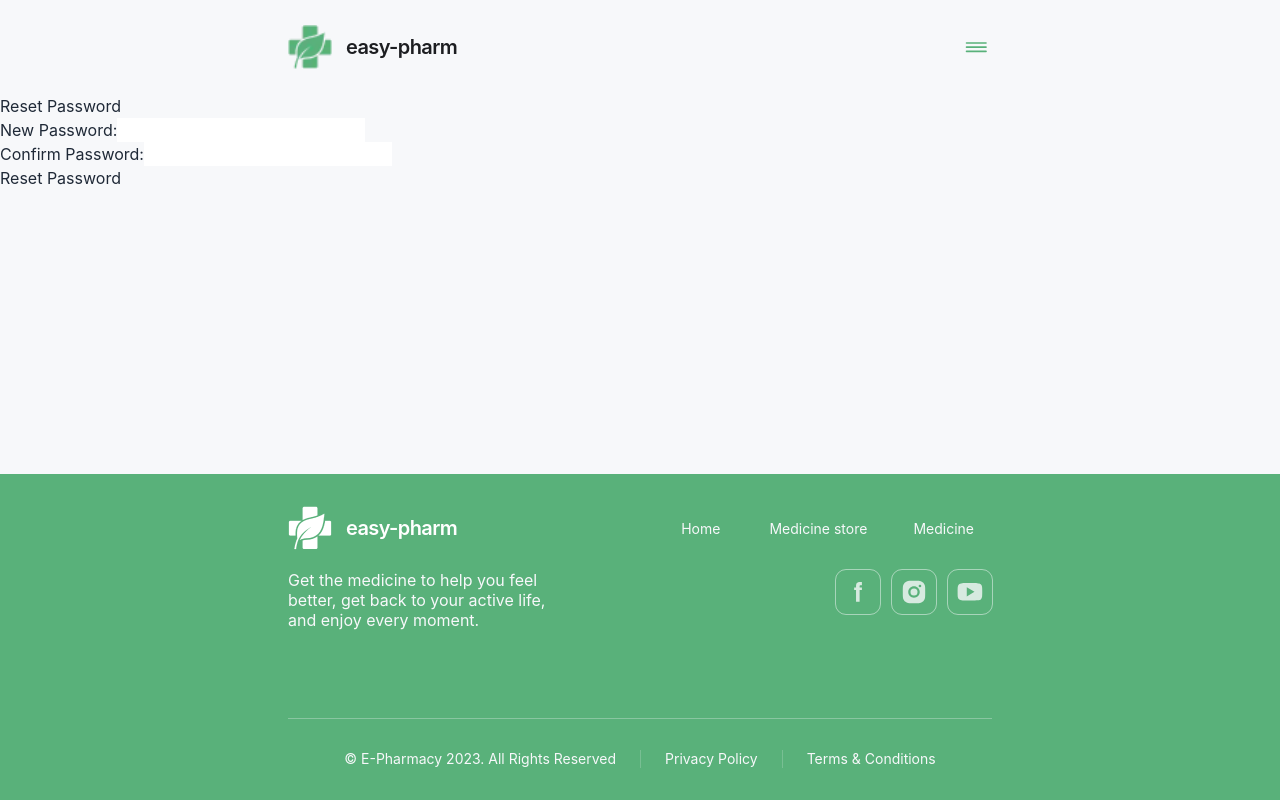
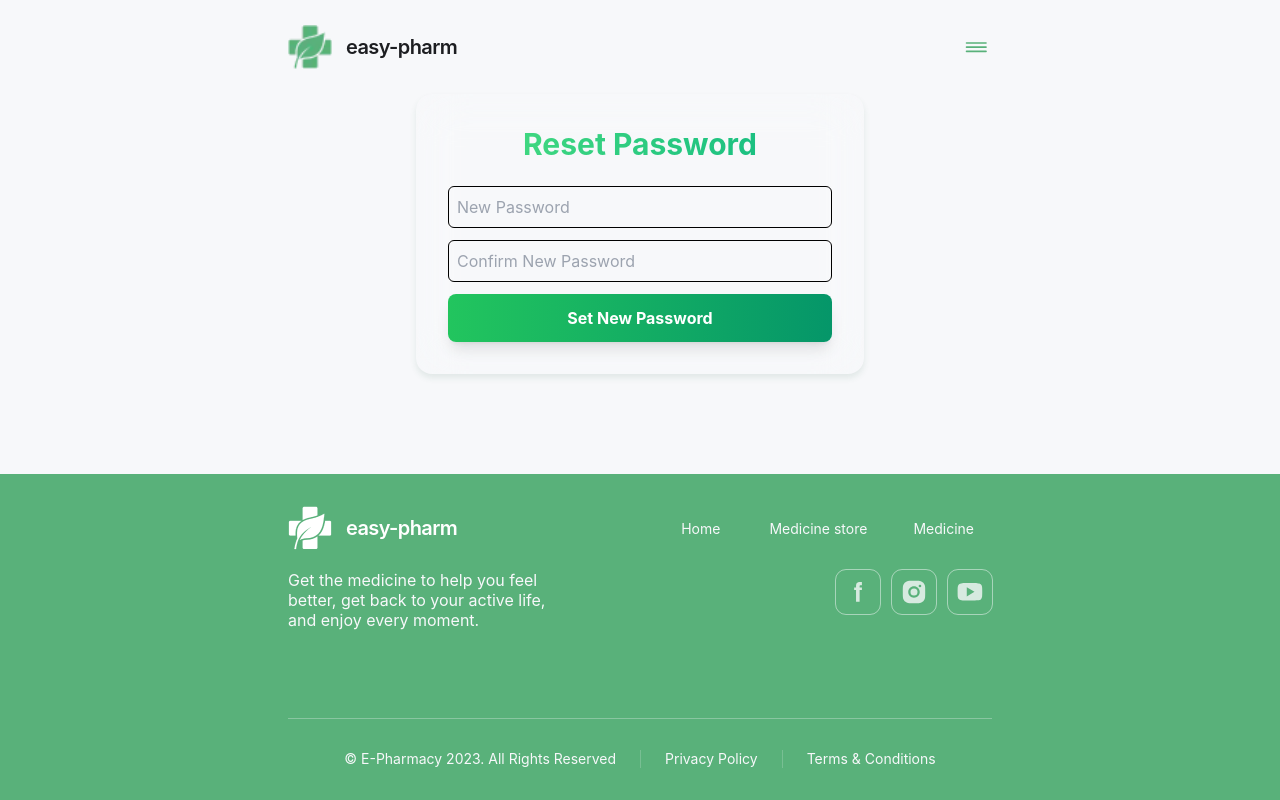
Before and after one commit to akash11-01/E-Pharma-frontend, a React (Vite) app: page /reset-password/1 in a window 1280 px wide. Built offline with nearby package versions, Linux system fonts and the light colour scheme.

Commit message:
forgot-password complete

```diff
--- a/src/pages/ForgotPasswordPage.tsx
+++ b/src/pages/ForgotPasswordPage.tsx
@@ -10,7 +10,7 @@ const ForgotPasswordPage = () => {
   const handleSubmit = async (e: React.FormEvent) => {
     e.preventDefault();
     try {
-      await instance.post("/users/forgot-password");
+      await instance.post("/users/forgot-password", { email });
     } catch (error) {
       console.log(error);
     }
--- a/src/pages/ResetPasswordPage.tsx
+++ b/src/pages/ResetPasswordPage.tsx
@@ -1,49 +1,96 @@
-import React, { useState } from "react";
-import { useNavigate } from "react-router-dom";
+import { useState } from "react";
+import { useNavigate, useParams } from "react-router-dom";
+import { toast } from "react-toastify";
+import { instance } from "../services";
 
-function ResetPasswordPage() {
-  //   const [email, setEmail] = useState("");
+const ResetPasswordPage = () => {
   const [password, setPassword] = useState("");
   const [confirmPassword, setConfirmPassword] = useState("");
+  const [isLoading, setIsLoading] = useState(false);
+  const [error, setError] = useState<string | null>(null);
+  const [message, setMessage] = useState<string | null>(null);
+
+  const { token } = useParams();
   const navigate = useNavigate();
 
-  const handleSubmit = (e: React.FormEvent) => {
+  const resetPassword = async (token: string, password: string) => {
+    try {
+      const response = await instance.post(`/users/reset-password/${token}`, {
+        password,
+      });
+      return response.data;
+    } catch (error: any) {
+      throw error.response?.data?.message || "Failed to reset password.";
+    }
+  };
+
+  const handleSubmit = async (e: React.FormEvent) => {
     e.preventDefault();
+
     if (password !== confirmPassword) {
-      alert("Passwords do not match");
+      toast.error("Passwords do not match");
       return;
     }
-    // Add logic to handle password reset
-    // console.log("Email:", email);
-    // console.log("Password:", password);
-    navigate("/login");
+
+    setIsLoading(true);
+    try {
+      const response = await resetPassword(token as string, password);
+      setMessage(response.message || "Password reset successful");
+      toast.success(
+        "Password reset successfully, redirecting to login page..."
+      );
+      setTimeout(() => {
+        navigate("/login");
+      }, 2000);
+    } catch (err: any) {
+      setError(err);
+      toast.error(err || "Error resetting password");
+    } finally {
+      setIsLoading(false);
+    }
   };
 
   return (
-    <div>
-      <h2>Reset Password</h2>
-      <form onSubmit={handleSubmit}>
-        <div>
-          <label>New Password:</label>
+    <div className="max-w-md w-full mx-auto border-black bg-opacity-50 backdrop-filter backdrop-blur-xl rounded-2xl shadow-xl overflow-hidden">
+      <div className="p-8">
+        <h2 className="text-3xl font-bold mb-6 text-center bg-gradient-to-r from-green-400 to-emerald-500 text-transparent bg-clip-text">
+          Reset Password
+        </h2>
+        {error && <p className="text-red-500 text-sm mb-4">{error}</p>}
+        {message && <p className="text-green-500 text-sm mb-4">{message}</p>}
+
+        <form onSubmit={handleSubmit}>
           <input
             type="password"
+            placeholder="New Password"
             value={password}
+            className="border p-2 border-black w-full bg-transparent rounded-md mb-3"
             onChange={(e) => setPassword(e.target.value)}
             required
           />
-        </div>
-        <div>
-          <label>Confirm Password:</label>
+
           <input
             type="password"
+            placeholder="Confirm New Password"
             value={confirmPassword}
+            className="border p-2 border-black w-full bg-transparent rounded-md mb-3"
             onChange={(e) => setConfirmPassword(e.target.value)}
             required
           />
-        </div>
-        <button type="submit">Reset Password</button>
-      </form>
+
+          <button
+            className={`w-full py-3 px-4 bg-gradient-to-r from-green-500 to-emerald-600 text-white font-bold rounded-lg shadow-lg hover:from-green-600 hover:to-emerald-700 focus:outline-none focus:ring-2 focus:ring-green-500 focus:ring-offset-2 focus:ring-offset-gray-900 transition duration-200 ${
+              isLoading ? "opacity-50 cursor-not-allowed" : ""
+            }`}
+            type="submit"
+            disabled={isLoading}
+          >
+            {"Set New Password"}
+          </button>
+        </form>
+      </div>
     </div>
   );
-}
+};
+
 export default ResetPasswordPage;
```
